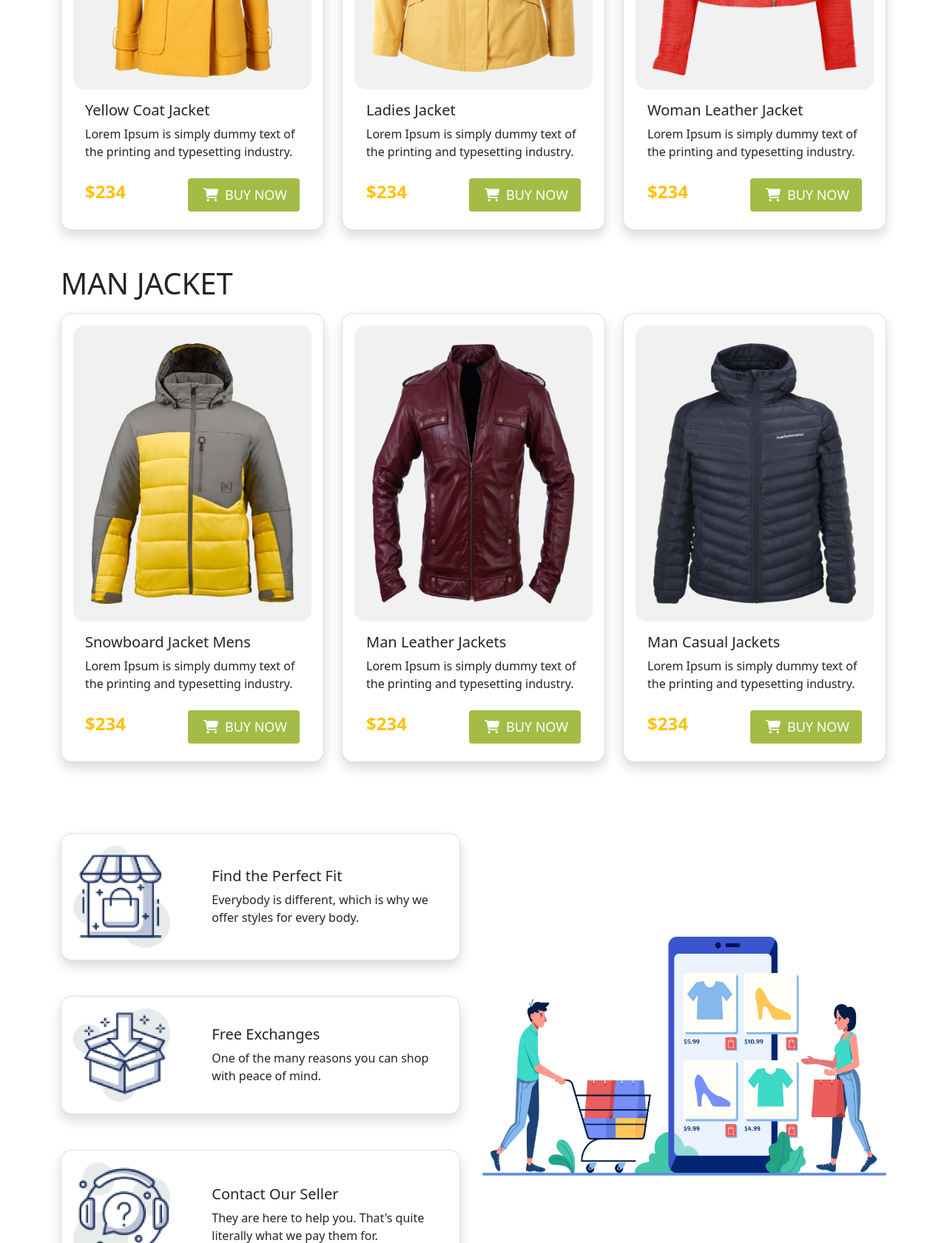
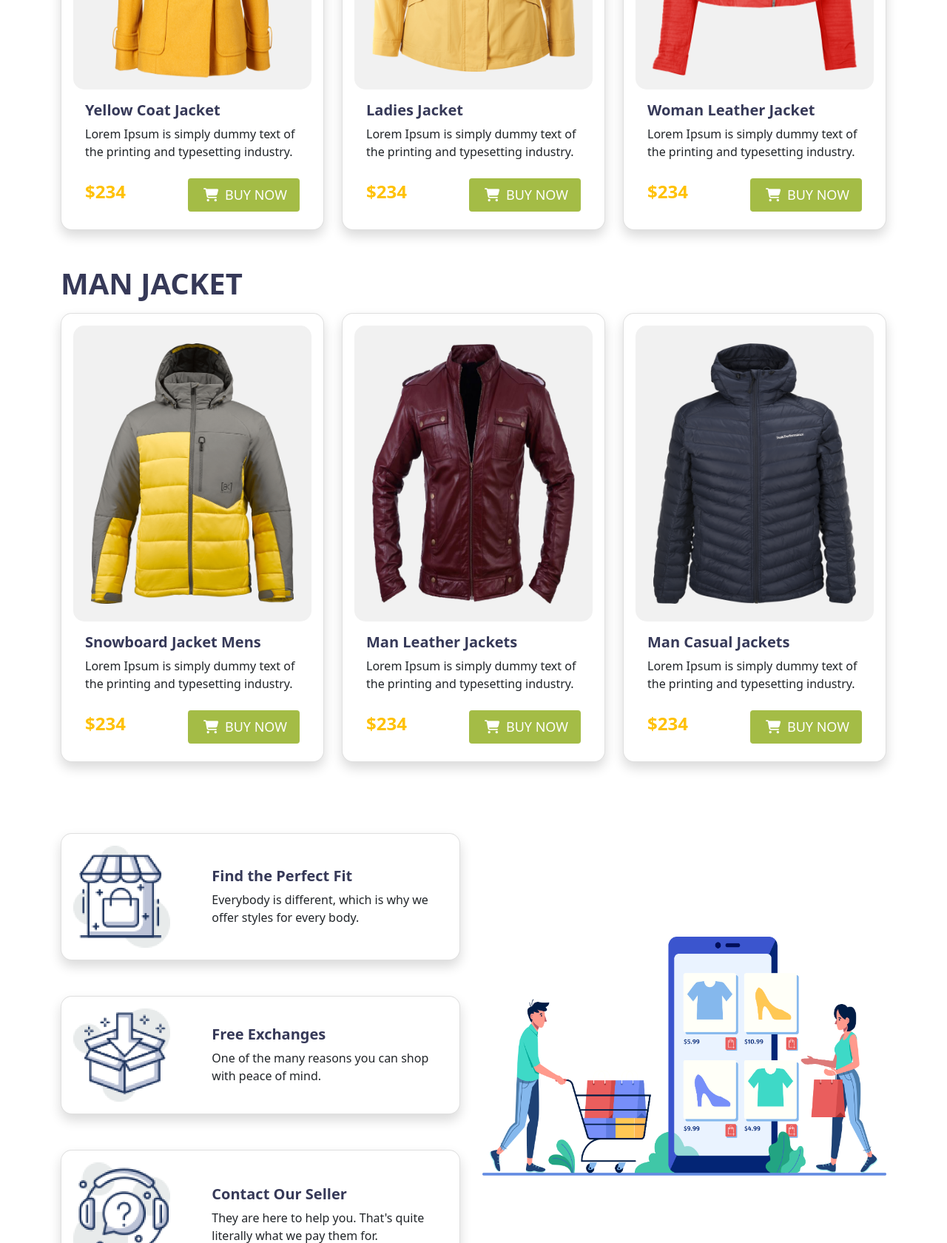
Before and after one commit to firasel/assignment-2, a plain HTML site: page index.html in a window 1280 px wide. Shown: the part 1120-2800 px from the top of the page at 74% size. Drawn offline with Linux system fonts and the light colour scheme.

Commit message:
text color change

```diff
--- a/css/style.css
+++ b/css/style.css
@@ -3,6 +3,11 @@
     color: white;
     font-size: 18px;
     font-weight: 500;
+    transition: all 0.5s;
+    -webkit-transition: all 0.5s;
+    -moz-transition: all 0.5s;
+    -ms-transition: all 0.5s;
+    -o-transition: all 0.5s;
 }
 .btn-color:hover{
     background-color: #93a83d;
@@ -56,3 +61,7 @@
     text-shadow: black 1px 1px 2px ;
     letter-spacing: 2px;
 }
+.title-color{
+    color:#363958;
+    font-weight: 700;
+}
--- a/index.html
+++ b/index.html
@@ -46,7 +46,7 @@
                 <!-- wlcome message -->
                 <div class="row d-flex align-items-center">
                     <div class="col-12 col-md-6 mt-4 mb-4">
-                        <h1 class="display-4 fw-bold text-uppercase">
+                        <h1 class="display-4 fw-bold text-uppercase title-color">
                             <span class="text-warning">Be the Penguins</span>
                             <br> of Winter
                         </h1>
@@ -68,13 +68,13 @@
         <main class="container">
             <!-- woman product section -->
             <section class="woman-sec mt-5 mb-5" id="product">
-                <h1 class="text-uppercase text-center text-md-start mb-3">woman jacket</h1>
+                <h1 class="text-uppercase text-center text-md-start mb-3 title-color">woman jacket</h1>
                 <div class="row row-cols-1 row-cols-md-3 g-4">
                     <div class="col">
                         <div class="card shadow h-100 p-3 card-radius">
                             <img src="Image/product/woman-jacket1.png" class="card-img-top img-size p-2" alt="woman jacket image">
                             <div class="card-body">
-                                <h5 class="card-title">Yellow Coat Jacket</h5>
+                                <h5 class="card-title title-color">Yellow Coat Jacket</h5>
                                 <p class="card-text">Lorem Ipsum is simply dummy text of the printing and typesetting industry.</p>
                             </div>
                             <div class="card-footer d-flex align-items-center justify-content-between card-footer-bg">
@@ -89,7 +89,7 @@
                         <div class="card shadow h-100 p-3 card-radius">
                             <img src="Image/product/woman-jacket2.png" class="card-img-top img-size p-4" alt="woman jacket image">
                             <div class="card-body">
-                                <h5 class="card-title">Ladies Jacket</h5>
+                                <h5 class="card-title title-color">Ladies Jacket</h5>
                                 <p class="card-text">Lorem Ipsum is simply dummy text of the printing and typesetting industry.</p>
                             </div>
                             <div class="card-footer d-flex align-items-center justify-content-between card-footer-bg">
@@ -104,7 +104,7 @@
                         <div class="card shadow h-100 p-3 card-radius">
                             <img src="Image/product/woman-jacket3.png" class="card-img-top img-size p-2" alt="woman jacket image">
                             <div class="card-body">
-                                <h5 class="card-title">Woman Leather Jacket</h5>
+                                <h5 class="card-title title-color">Woman Leather Jacket</h5>
                                 <p class="card-text">Lorem Ipsum is simply dummy text of the printing and typesetting industry.</p>
                             </div>
                             <div class="card-footer d-flex align-items-center justify-content-between card-footer-bg">
@@ -119,13 +119,13 @@
             </section>
             <!-- man product section -->
             <section class="woman-sec mt-5 mb-5">
-                <h1 class="text-uppercase text-center text-md-start mb-3">Man Jacket</h1>
+                <h1 class="text-uppercase text-center text-md-start mb-3 title-color">Man Jacket</h1>
                 <div class="row row-cols-1 row-cols-md-3 g-4">
                     <div class="col">
                         <div class="card shadow h-100 p-3 card-radius">
                             <img src="Image/product/man-jacket1.png" class="card-img-top img-size p-4" alt="man jacket image">
                             <div class="card-body">
-                                <h5 class="card-title">Snowboard Jacket Mens</h5>
+                                <h5 class="card-title title-color">Snowboard Jacket Mens</h5>
                                 <p class="card-text">Lorem Ipsum is simply dummy text of the printing and typesetting industry.</p>
                             </div>
                             <div class="card-footer d-flex align-items-center justify-content-between card-footer-bg">
@@ -140,7 +140,7 @@
                         <div class="card shadow h-100 p-3 card-radius">
                             <img src="Image/product/man-jacket2.png" class="card-img-top img-size p-4" alt="man jacket image">
                             <div class="card-body">
-                                <h5 class="card-title">Man Leather Jackets</h5>
+                                <h5 class="card-title title-color">Man Leather Jackets</h5>
                                 <p class="card-text">Lorem Ipsum is simply dummy text of the printing and typesetting industry.</p>
                             </div>
                             <div class="card-footer d-flex align-items-center justify-content-between card-footer-bg">
@@ -155,7 +155,7 @@
                         <div class="card h-100 shadow p-3 card-radius">
                             <img src="Image/product/man-jacket3.png" class="card-img-top img-size p-4" alt="man jacket image">
                             <div class="card-body">
-                                <h5 class="card-title">Man Casual Jackets</h5>
+                                <h5 class="card-title title-color">Man Casual Jackets</h5>
                                 <p class="card-text">Lorem Ipsum is simply dummy text of the printing and typesetting industry.</p>
                             </div>
                             <div class="card-footer d-flex align-items-center justify-content-between card-footer-bg">
@@ -179,7 +179,7 @@
                                 </div>
                                 <div class="col-12 col-md-8 text-center text-md-start">
                                     <div class="card-body">
-                                        <h5 class="card-title">Find the Perfect Fit</h5>
+                                        <h5 class="card-title title-color">Find the Perfect Fit</h5>
                                         <p class="card-text">Everybody is different, which is why we offer styles for every body.</p>
                                     </div>
                                 </div>
@@ -192,7 +192,7 @@
                                 </div>
                                 <div class="col-12 col-md-8 text-center text-md-start">
                                     <div class="card-body">
-                                        <h5 class="card-title">Free Exchanges</h5>
+                                        <h5 class="card-title title-color">Free Exchanges</h5>
                                         <p class="card-text">One of the many reasons you can shop with peace of mind.</p>
                                     </div>
                                 </div>
@@ -205,7 +205,7 @@
                                 </div>
                                 <div class="col-12 col-md-8 text-center text-md-start">
                                     <div class="card-body">
-                                        <h5 class="card-title">Contact Our Seller</h5>
+                                        <h5 class="card-title title-color">Contact Our Seller</h5>
                                         <p class="card-text">They are here to help you. That's quite literally what we pay them for.</p>
                                     </div>
                                 </div>
```
